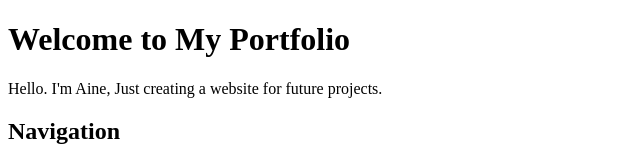
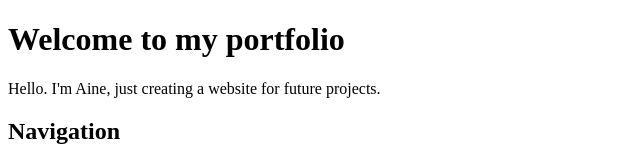
Before and after one commit to Aineasr/My-portfolio, a plain HTML site: page index.html in a window 1280 px wide. Shown: the top 160 px of the page, without its empty margins (0-640 px from the left). Drawn offline with Linux system fonts and the light colour scheme.

Commit message:
Update index.html

```diff
--- a/index.html
+++ b/index.html
@@ -4,8 +4,8 @@
     <title>My Portfolio</title>
 </head>
 <body>
-    <h1>Welcome to My Portfolio</h1>
-    <p>Hello. I'm Aine, Just creating a website for future projects.</p>
+    <h1>Welcome to my portfolio</h1>
+    <p>Hello. I'm Aine, just creating a website for future projects.</p>
 
     <h2>Navigation</h2>
     <ul>
```
